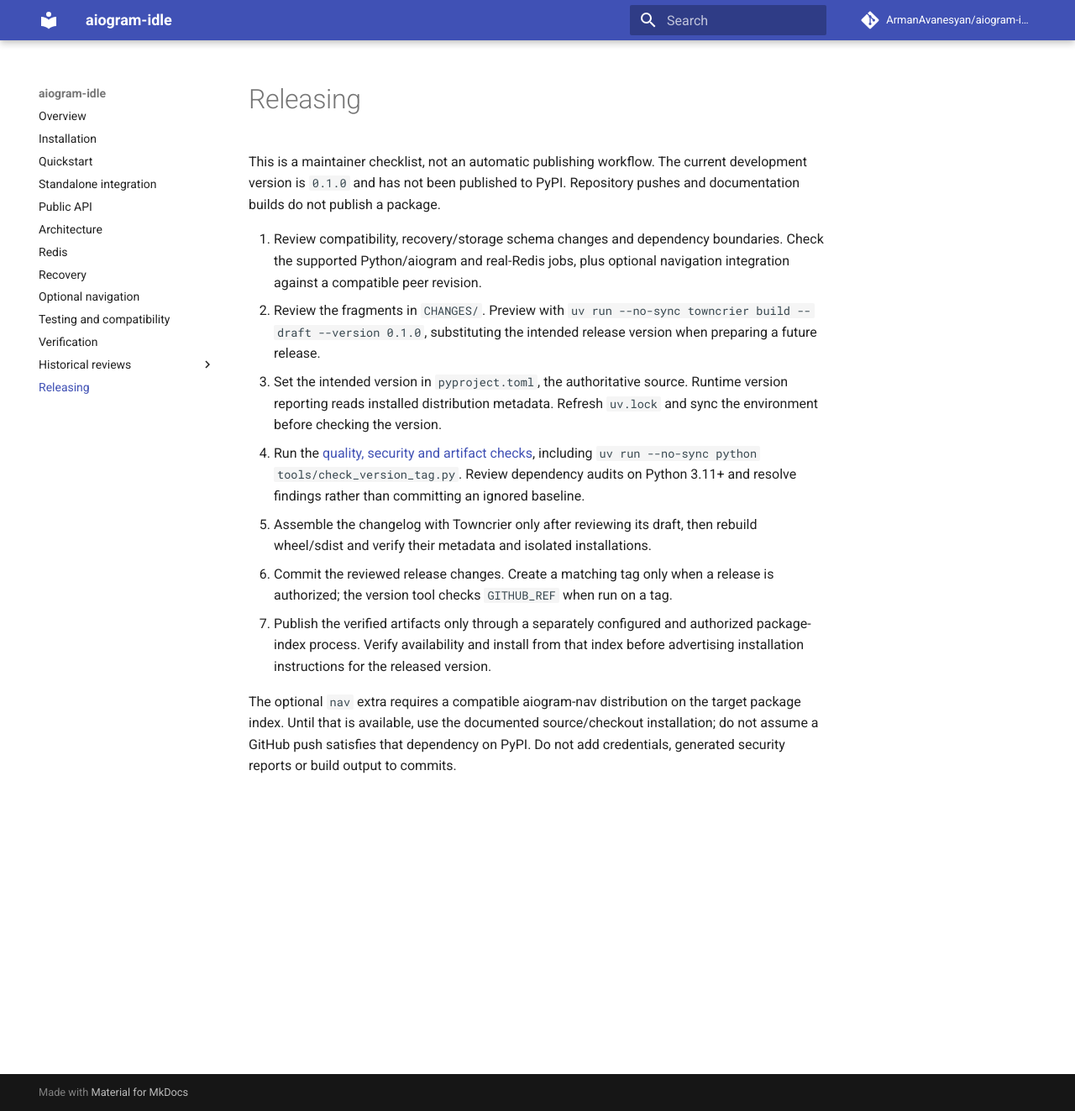
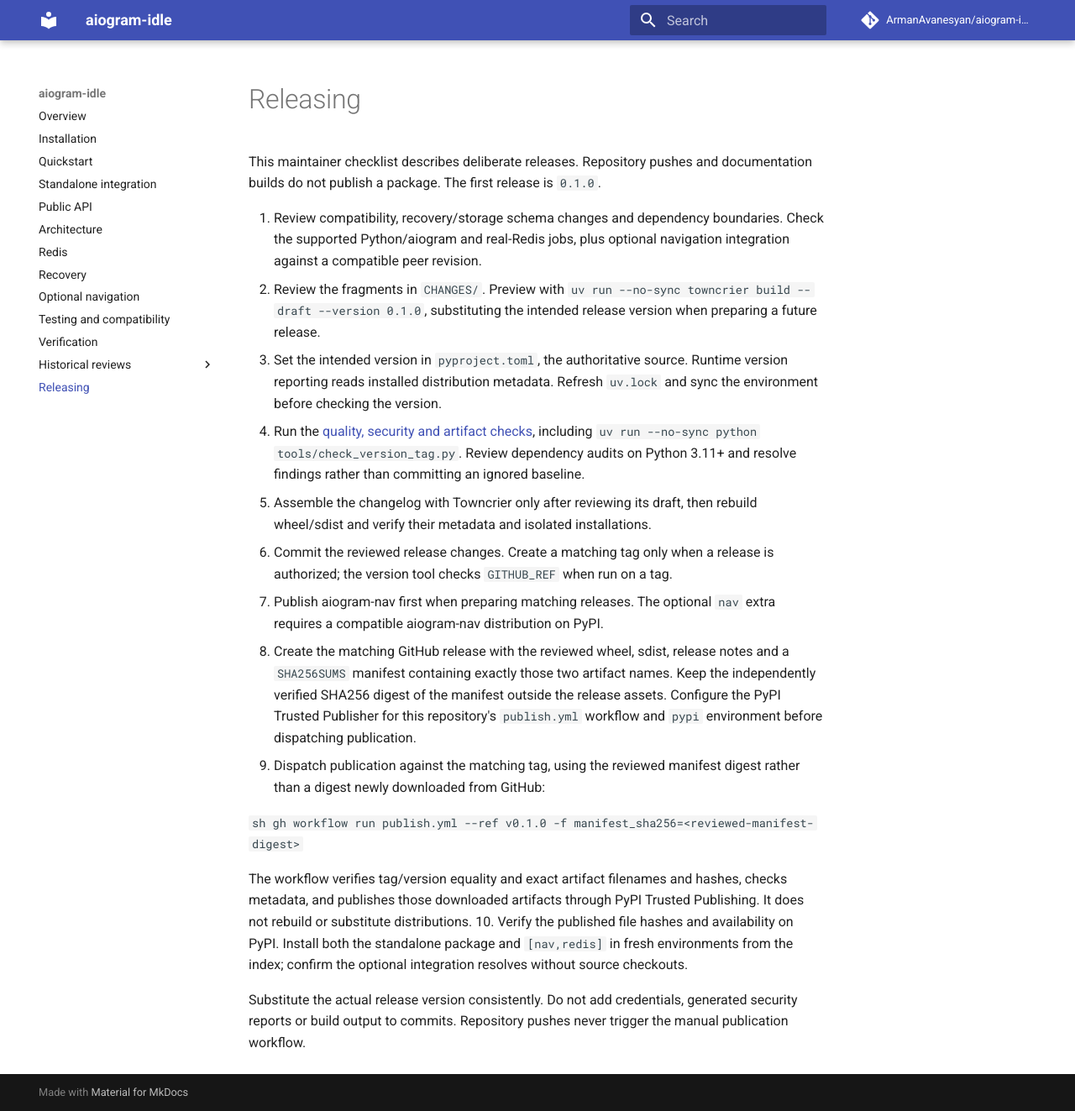
Before and after one commit to ArmanAvanesyan/aiogram-sentinel, an MkDocs documentation site: the page built from docs/releasing.md, in a window 1280 px wide and 1323 px high. Shown: the whole window at 84% size. Built offline with MkDocs 1.6.1 and Material for MkDocs 9.7.7, drawn with Linux system fonts in a browser that asks for light colours; comment, search, counter and statistics services are not loaded.

Commit message:
chore: prepare verified 0.1.0 release and trusted publishing

````diff
--- a/CHANGES/+repository-conventions.misc.rst
+++ /dev/null
@@ -1,3 +0,0 @@
-Align repository automation, typed distribution checks, community documentation
-and changelog fragments with the related aiogram libraries. Runtime version
-reporting now reads the installed distribution metadata.
--- a/docs/releasing.md
+++ b/docs/releasing.md
@@ -1,8 +1,7 @@
 # Releasing
 
-This is a maintainer checklist, not an automatic publishing workflow. The current
-development version is `0.1.0` and has not been published to PyPI. Repository pushes
-and documentation builds do not publish a package.
+This maintainer checklist describes deliberate releases. Repository pushes and
+documentation builds do not publish a package. The first release is `0.1.0`.
 
 1. Review compatibility, recovery/storage schema changes and dependency boundaries.
    Check the supported Python/aiogram and real-Redis jobs, plus optional navigation
@@ -20,11 +19,27 @@ and documentation builds do not publish a package.
    rebuild wheel/sdist and verify their metadata and isolated installations.
 6. Commit the reviewed release changes. Create a matching tag only when a release
    is authorized; the version tool checks `GITHUB_REF` when run on a tag.
-7. Publish the verified artifacts only through a separately configured and
-   authorized package-index process. Verify availability and install from that
-   index before advertising installation instructions for the released version.
+7. Publish aiogram-nav first when preparing matching releases. The optional `nav`
+   extra requires a compatible aiogram-nav distribution on PyPI.
+8. Create the matching GitHub release with the reviewed wheel, sdist, release
+   notes and a `SHA256SUMS` manifest containing exactly those two artifact names.
+   Keep the independently verified SHA256 digest of the manifest outside the
+   release assets. Configure the PyPI Trusted Publisher for this repository's
+   `publish.yml` workflow and `pypi` environment before dispatching publication.
+9. Dispatch publication against the matching tag, using the reviewed manifest
+   digest rather than a digest newly downloaded from GitHub:
 
-The optional `nav` extra requires a compatible aiogram-nav distribution on the
-target package index. Until that is available, use the documented source/checkout
-installation; do not assume a GitHub push satisfies that dependency on PyPI.
-Do not add credentials, generated security reports or build output to commits.
+   ```sh
+   gh workflow run publish.yml --ref v0.1.0 -f manifest_sha256=<reviewed-manifest-digest>
+   ```
+
+   The workflow verifies tag/version equality and exact artifact filenames and
+   hashes, checks metadata, and publishes those downloaded artifacts through
+   PyPI Trusted Publishing. It does not rebuild or substitute distributions.
+10. Verify the published file hashes and availability on PyPI. Install both the
+    standalone package and `[nav,redis]` in fresh environments from the index;
+    confirm the optional integration resolves without source checkouts.
+
+Substitute the actual release version consistently. Do not add credentials,
+generated security reports or build output to commits. Repository pushes never
+trigger the manual publication workflow.
````
Also changed, not shown: CHANGELOG.md (+15 -5 lines), README.md (+14 -19 lines), docs/index.md (+2 -2 lines), docs/installation.md (+22 -15 lines), docs/navigation.md (+14 -17 lines), docs/redis.md (+2 -3 lines), docs/verification.md (+1 -1 lines), 1 other file.
